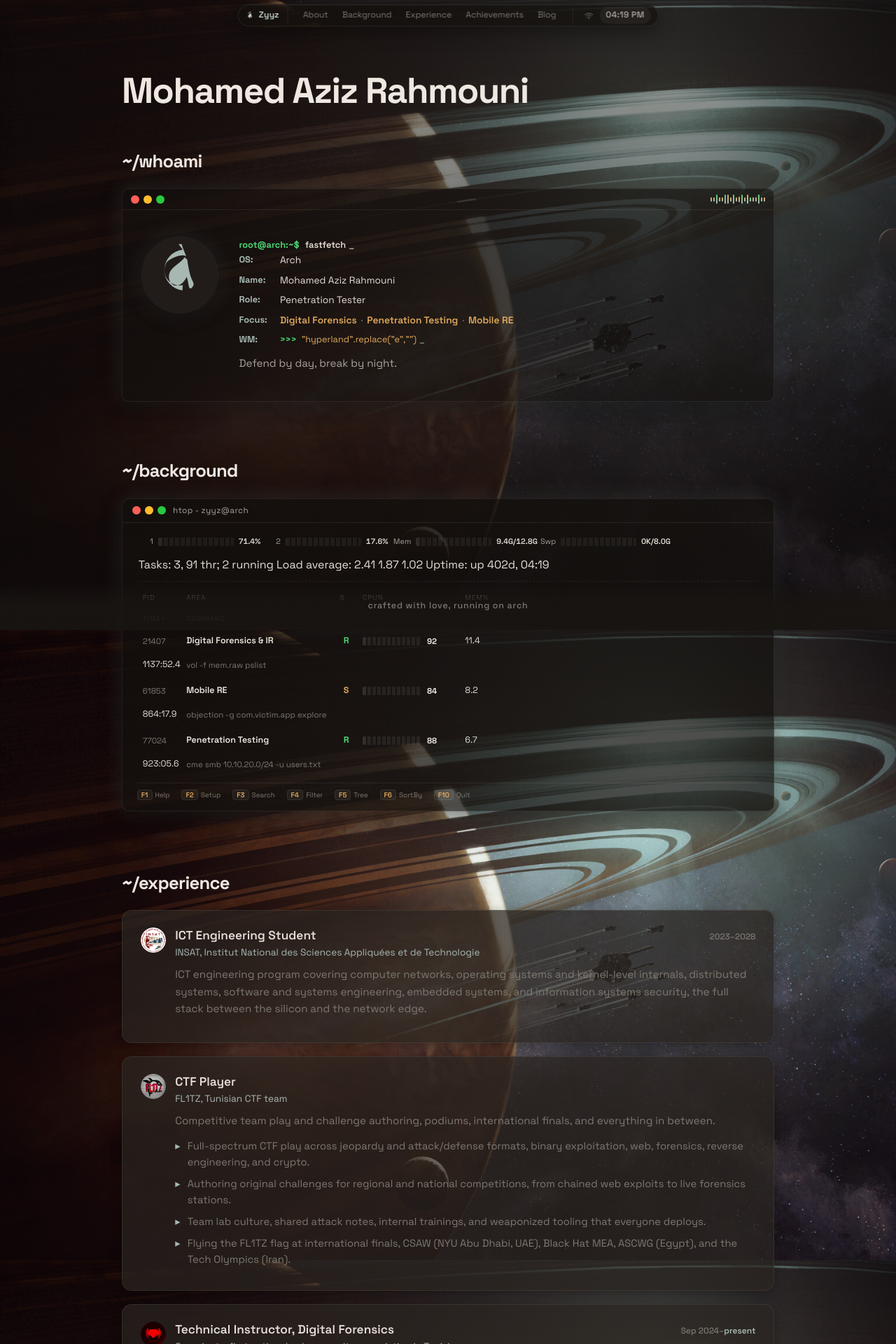
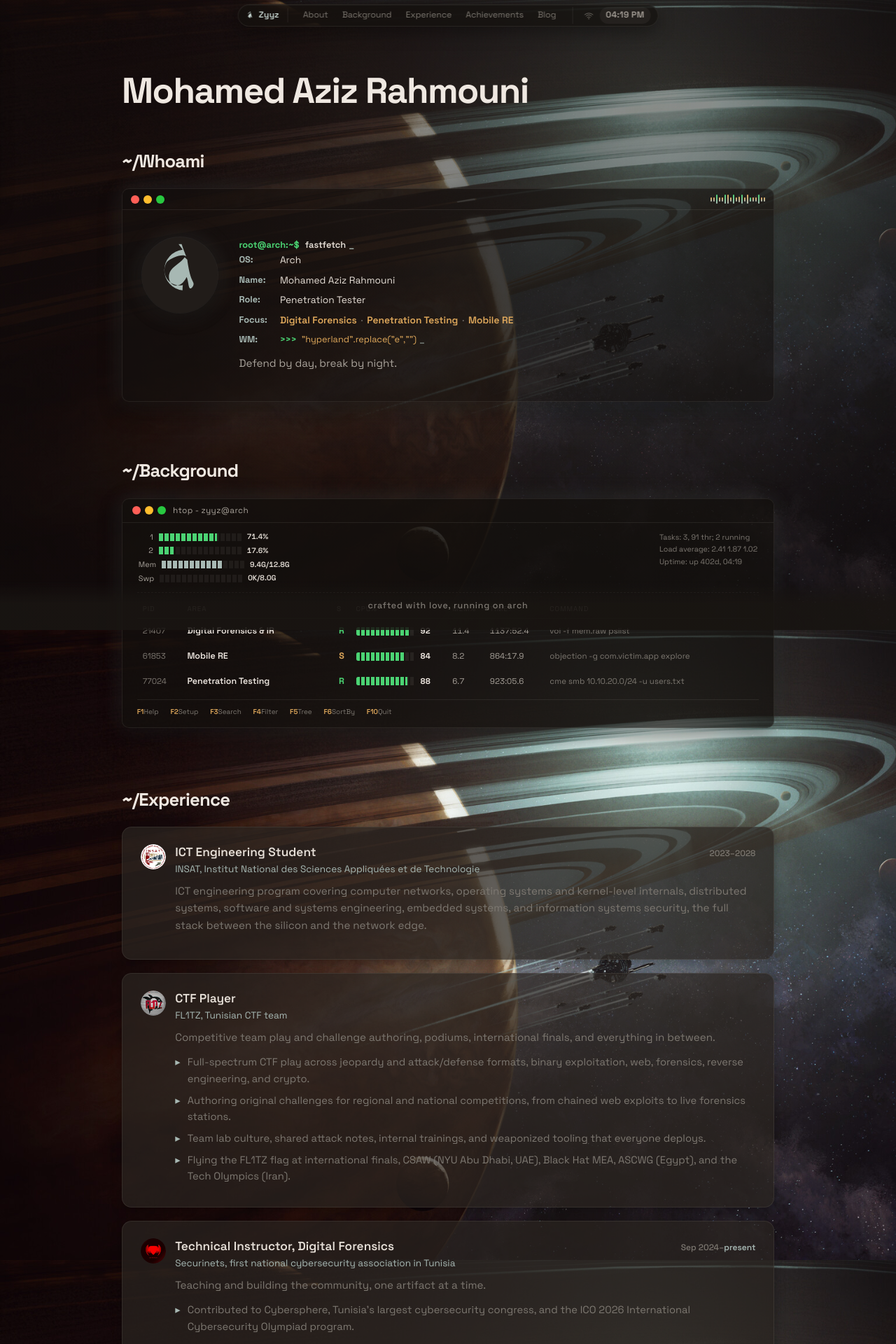
Before and after one commit to 0xZyyz/0xZyyz.github.io, a Jekyll site: the page built from index.html, in a window 1280 px wide. Shown: the top 1920 px of the page at 70% size. Built offline with Jekyll 4.4.1, drawn with Linux system fonts in a browser that asks for light colours; some of the changed text lies outside the part shown.

Commit message:
Fix marquee clone hover, finish htop CSS, capitalize titles
- Drop inert on duplicated card set: inert subtrees are unhoverable,
  so half the carousel ignored the cursor; tabindex=-1 via JS keeps
  clones out of keyboard order instead
- Complete htop CSS for rewritten markup: 7-column grid, flat fills,
  meter/stats layout, responsive column hiding

```diff
--- a/blog/index.html
+++ b/blog/index.html
@@ -7,7 +7,7 @@
 <main class="layout">
 
   <section id="blog" class="section">
-    <h2 class="section__title">~/blog</h2>
+    <h2 class="section__title">~/Blog</h2>
     <p class="section__lede">Writeups, articles, and things worth remembering, everything published here, filterable by category.</p>
 
     <p class="blog-cmd" aria-hidden="true"><span class="nf-prompt">root@arch:~$ </span><span class="nf-cmd-inline--plain">ls ~/blog --sort=time --group=category</span></p>
--- a/index.html
+++ b/index.html
@@ -9,7 +9,7 @@
       <h1 class="hero__name">Mohamed Aziz Rahmouni</h1>
       <p class="hero__cmd" id="hero-cmd" aria-hidden="true"></p>
     </div>
-    <h2 class="section__title">~/whoami</h2>
+    <h2 class="section__title">~/Whoami</h2>
     <div class="neofetch" aria-label="System profile">
       <div class="nf-titlebar">
         <span class="nf-dots" aria-hidden="true"><i class="nf-dot nf-dot--close"></i><i class="nf-dot nf-dot--minimize"></i><i class="nf-dot nf-dot--maximize"></i></span>
@@ -39,7 +39,7 @@
   </section>
 
   <section id="arsenal" class="section">
-    <h2 class="section__title">~/background</h2>
+    <h2 class="section__title">~/Background</h2>
 
     <div class="htop" aria-label="Focus areas, presented as an htop process table">
       <div class="htop-titlebar" aria-hidden="true">
@@ -104,7 +104,7 @@
   </section>
 
   <section id="experience" class="section">
-    <h2 class="section__title">~/experience</h2>
+    <h2 class="section__title">~/Experience</h2>
     <div class="exp-list">
 
       <article class="exp">
@@ -185,7 +185,7 @@
   </section>
 
   <section id="achievements" class="section">
-    <h2 class="section__title">~/achievements</h2>
+    <h2 class="section__title">~/Achievements</h2>
     <p class="section__lede">Podium finishes and international finals, arranged by year.</p>
     <p class="captures-meta"><span class="captures-meta__prompt" aria-hidden="true">❯</span> 6 podiums · 4 international finals · 2025–2026</p>
     <div class="captures">
@@ -217,7 +217,7 @@
   </section>
 
   <section id="posts" class="section">
-    <h2 class="section__title">~/recent-posts</h2>
+    <h2 class="section__title">~/Recent-Posts</h2>
     <p class="section__lede">Fresh writeups and articles, hot off the bench — hover to pause the feed, or open the full blog for everything.</p>
     {% capture recent_cards %}
     {% for post in site.posts limit: 8 %}
@@ -237,7 +237,7 @@
     <div class="marquee" role="region" aria-label="Recent posts carousel">
       <div class="marquee__track">
         {{ recent_cards }}
-        <div class="marquee__group" aria-hidden="true" inert>{{ recent_cards }}</div>
+        <div class="marquee__group" aria-hidden="true">{{ recent_cards }}</div>
       </div>
     </div>
     {% else %}
--- a/style.css
+++ b/style.css
@@ -703,16 +703,23 @@
 .htop-meters {
   display: flex;
   flex-wrap: wrap;
-  align-items: center;
-  gap: 0.55rem 1.5rem;
-  padding: 0.8rem 2px 0.65rem;
+  align-items: flex-start;
+  gap: 0.7rem 2.2rem;
+  padding: 0.75rem 2px 0.7rem;
+}
+
+.htop-meters__bars {
+  display: flex;
+  flex-direction: column;
+  gap: 3px;
 }
 
 .htop-meter {
   display: inline-flex;
   align-items: center;
-  gap: 7px;
+  gap: 8px;
   font-size: 0.68rem;
+  line-height: 1.55;
   color: var(--text-secondary);
 }
 
@@ -721,10 +728,9 @@
 .htop-bar {
   position: relative;
   display: inline-block;
-  width: 108px;
-  height: 12px;
+  width: 118px;
+  height: 11px;
   background: rgba(239, 232, 225, 0.06);
-  border-radius: 2px;
   overflow: hidden;
   -webkit-mask-image: repeating-linear-gradient(90deg, #000 0 6px, transparent 6px 8px);
   mask-image: repeating-linear-gradient(90deg, #000 0 6px, transparent 6px 8px);
@@ -734,34 +740,38 @@
   position: absolute;
   inset: 0 auto 0 0;
   display: block;
-  border-radius: 2px;
   transition: width 0.9s cubic-bezier(0.22, 1, 0.36, 1);
 }
 
-.htop-fill--green  { background: linear-gradient(180deg, #63dd8b, var(--terminal-green)); }
-.htop-fill--gold   { background: linear-gradient(180deg, #f0c078, var(--gold)); }
-.htop-fill--coral  { background: linear-gradient(180deg, #f08a6d, #e2583b); }
-.htop-fill--accent { background: linear-gradient(180deg, var(--accent-hover), var(--accent)); }
+.htop-fill--cpu { background: var(--terminal-green); }
+.htop-fill--mem { background: var(--accent); }
 
 .htop-meter__val {
-  min-width: 5ch;
-  font-size: 0.68rem;
+  min-width: 6ch;
+  font-size: 0.66rem;
   font-weight: 600;
   color: var(--text);
   font-variant-numeric: tabular-nums;
 }
 
-.htop-tasks { margin-left: auto; font-size: 0.66rem; color: var(--muted); }
-.htop-tasks b { color: var(--text); font-weight: 600; }
+.htop-meters__stats {
+  display: flex;
+  flex-direction: column;
+  gap: 1px;
+  margin-left: auto;
+  font-size: 0.67rem;
+  line-height: 1.55;
+  color: var(--muted);
+}
 
 .htop-table { border-top: 1px dashed var(--line); padding-top: 0.4rem; }
 
 .htop-row {
   display: grid;
-  grid-template-columns: 48px minmax(140px, 205px) 18px 132px 1fr;
-  gap: 0.9rem;
+  grid-template-columns: 50px minmax(130px, 200px) 14px 124px 40px 72px 1fr;
+  gap: 0.85rem;
   align-items: center;
-  padding: 0.52rem 8px;
+  padding: 0.5rem 8px;
   border-radius: 6px;
   font-size: 0.78rem;
   transition: background 0.15s ease;
@@ -812,21 +822,15 @@
   mask-image: repeating-linear-gradient(90deg, #000 0 5px, transparent 5px 7px);
 }
 
-.htop-fill::after {
-  content: '';
-  position: absolute;
-  inset: 0;
-  background: linear-gradient(90deg, transparent, rgba(255, 255, 255, 0.22), transparent);
-  transform: translateX(-101%);
-  animation: htop-shine 2.8s ease-in-out infinite;
+.htop-cpu__val { font-size: 0.72rem; font-weight: 700; color: var(--text-heading); }
+
+.htop-mem,
+.htop-time {
+  font-size: 0.72rem;
+  color: var(--text-secondary);
+  font-variant-numeric: tabular-nums;
+  white-space: nowrap;
 }
-
-@keyframes htop-shine {
-  0%, 55% { transform: translateX(-101%); }
-  100%    { transform: translateX(101%); }
-}
-
-.htop-cpu__val { font-size: 0.72rem; font-weight: 700; color: var(--text-heading); }
 
 .htop-cmd {
   font-size: 0.72rem;
@@ -854,11 +858,11 @@
 .htop-footer b {
   color: var(--gold);
   font-weight: 600;
-  background: rgba(239, 232, 225, 0.06);
-  border: 1px solid var(--line);
-  border-radius: 4px;
-  padding: 0 5px;
-  margin-right: 4px;
+}
+
+@media (max-width: 900px) {
+  .htop-row { grid-template-columns: 46px minmax(110px, 160px) 14px 116px 1fr; }
+  .htop-mem, .htop-time { display: none; }
 }
 
 /* ---- experience ---- */
@@ -1435,8 +1439,7 @@
 
   .htop { padding: 0 0.9rem 0.75rem; }
   .htop-titlebar { margin: 0 -0.9rem; }
-  .htop-meters { gap: 0.45rem 0.9rem; }
-  .htop-tasks { flex-basis: 100%; margin-left: 0; }
+  .htop-meters__stats { margin-left: 0; }
   .htop-row {
     grid-template-columns: 1fr auto;
     grid-template-areas:
@@ -1445,7 +1448,7 @@
       "cmd cmd";
     row-gap: 0.3rem;
   }
-  .htop-pid, .htop-row--head { display: none; }
+  .htop-pid, .htop-row--head, .htop-mem, .htop-time { display: none; }
   .htop-name { grid-area: name; }
   .htop-state { grid-area: state; }
   .htop-cpu { grid-area: cpu; }
@@ -1488,5 +1491,4 @@
   .marquee__track { animation: none; }
   .marquee__group { display: none; }
   .htop-fill { transition: none; }
-  .htop-fill::after { animation: none; display: none; }
 }
```
Also changed, not shown: other parts of index.html (+4 -0 lines).
